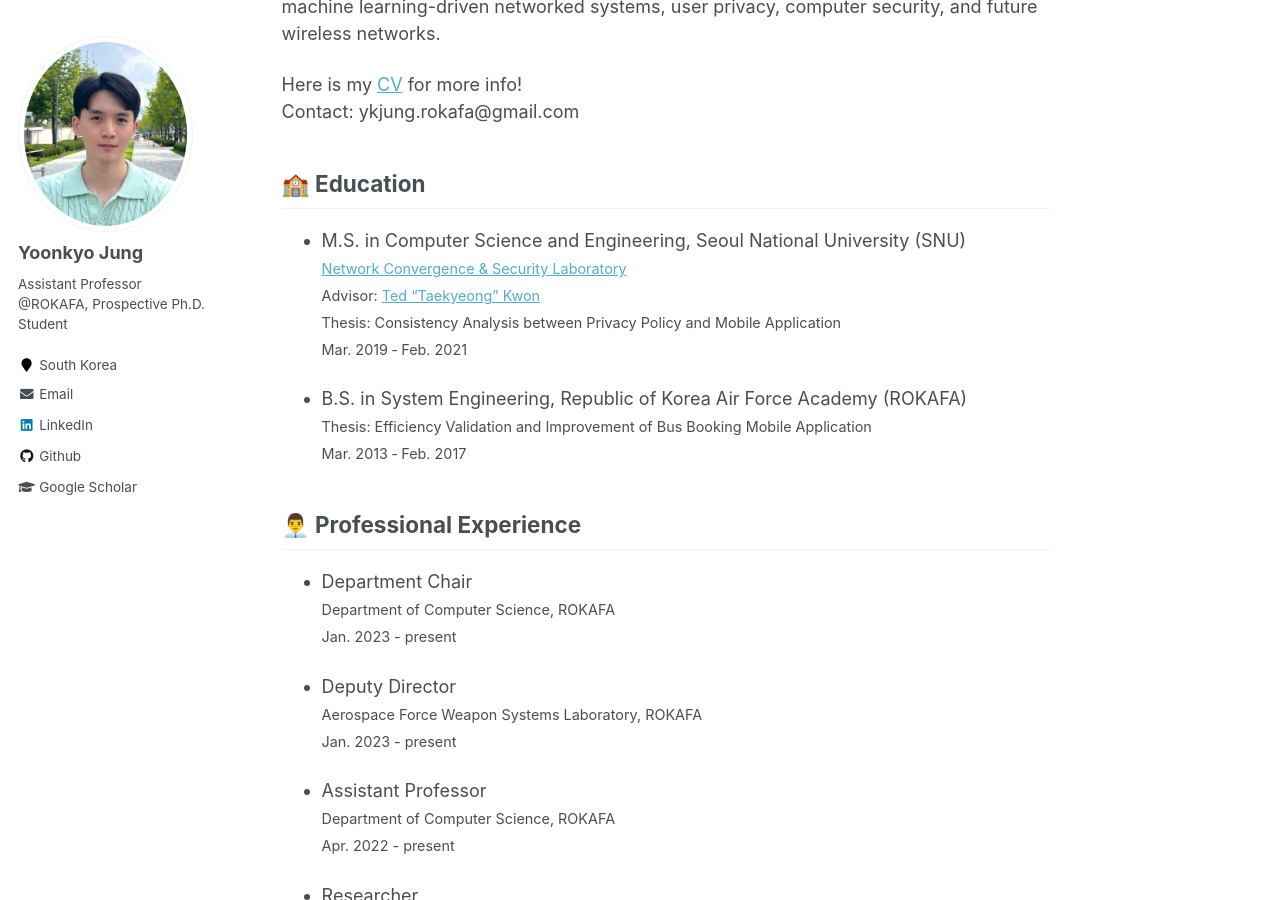
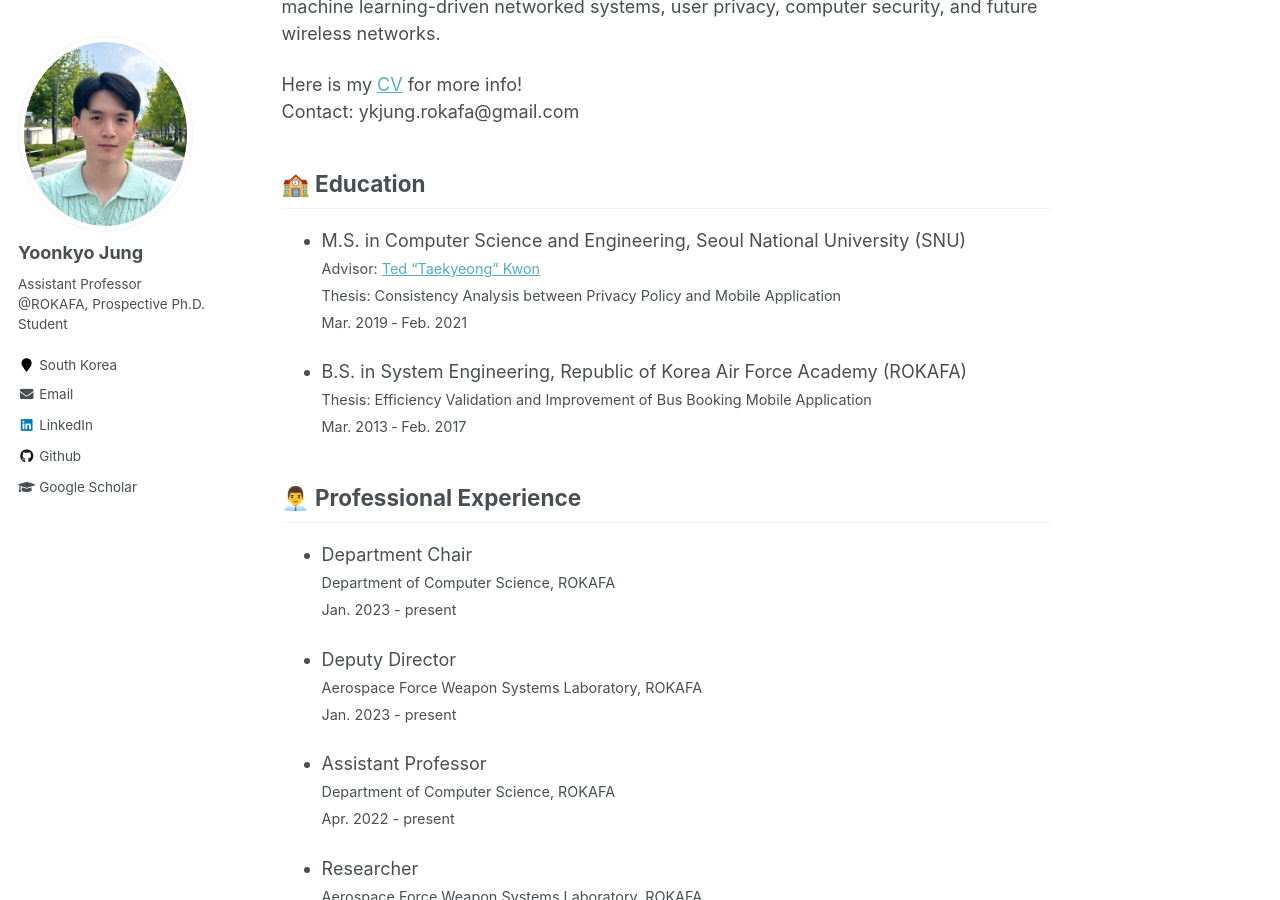
Before and after one commit to Yoonkyo/yoonkyo.github.io, a Jekyll site: the page built from _pages/about.md, in a window 1280 px wide and 900 px high, scrolled down 356 px. Built offline with Jekyll 4.4.1, drawn with Linux system fonts in a browser that asks for light colours; formulas are drawn with MathJax 3.

Commit message:
Update info

```diff
--- a/_pages/about.md
+++ b/_pages/about.md
@@ -9,7 +9,7 @@
 ---
 
 I am a tenure-track assistant professor in the [Department of Computer Science](https://rokaf.airforce.mil.kr/afa/1424/subview.do) at the [Republic of Korea Air Force Academy](https://rokaf.airforce.mil.kr/afa/index.do). Currently, I am looking for a Ph.D. position to continue my career for academic achievements. **My graduate study will be supported by the scholarship of R.O.K Ministry of National Defense.** \\
-I received my M.S. in [Computer Science and Engineering](https://cse.snu.ac.kr/) from [Seoul National University](https://www.snu.ac.kr/), advised by [Ted "Taekyeong" Kwon](https://scholar.google.com/citations?user=ruxWSFsAAAAJ&hl=en) and B.S. in System Engineering from the Republic of Korea Air Force Academy. My research interests focus on privacy-preserving networks, machine learning-driven networked systems, user privacy, computer security, and future wireless networks.
+I received my M.S. in [Computer Science and Engineering](https://cse.snu.ac.kr/) from [Seoul National University](https://www.snu.ac.kr/), advised by [Ted "Taekyeong" Kwon](https://mmlab.snu.ac.kr/) and B.S. in System Engineering from the Republic of Korea Air Force Academy. My research interests focus on privacy-preserving networks, machine learning-driven networked systems, user privacy, computer security, and future wireless networks.
 
 Here is my [CV](/cv_yoonkyo.pdf) for more info! \\
 Contact: ykjung.rokafa@gmail.com
@@ -18,8 +18,7 @@
 ------
 * M.S. in Computer Science and Engineering, Seoul National University (SNU)
 <span style="font-size:80%">
-<br>[Network Convergence & Security Laboratory](https://mmlab.snu.ac.kr/)
-<br>Advisor: [Ted "Taekyeong" Kwon](https://scholar.google.com/citations?user=ruxWSFsAAAAJ&hl=en)
+<br>Advisor: [Ted "Taekyeong" Kwon](https://mmlab.snu.ac.kr/)
 <br>Thesis: Consistency Analysis between Privacy Policy and Mobile Application
 <br>Mar. 2019 ‑ Feb. 2021
 </span>
```
